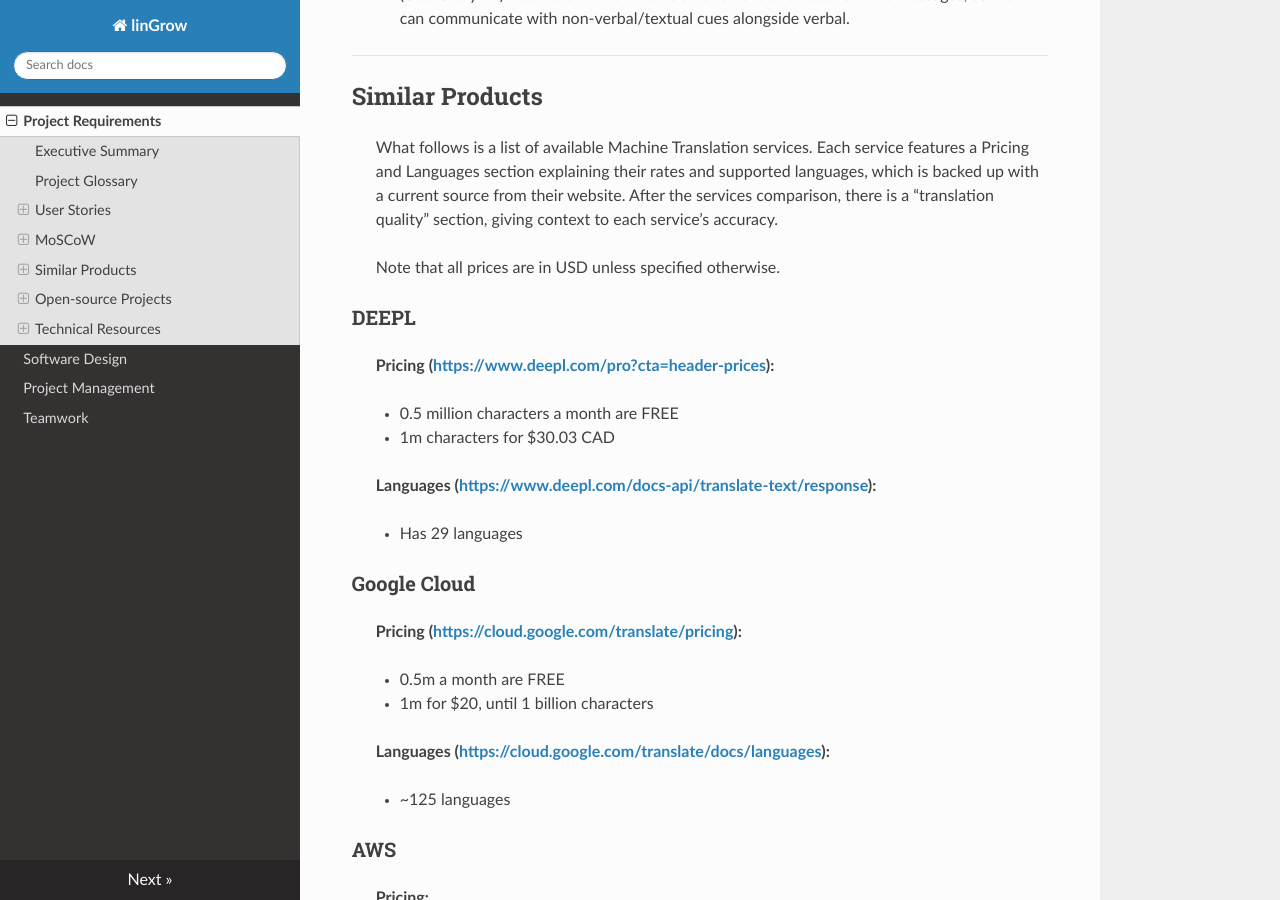
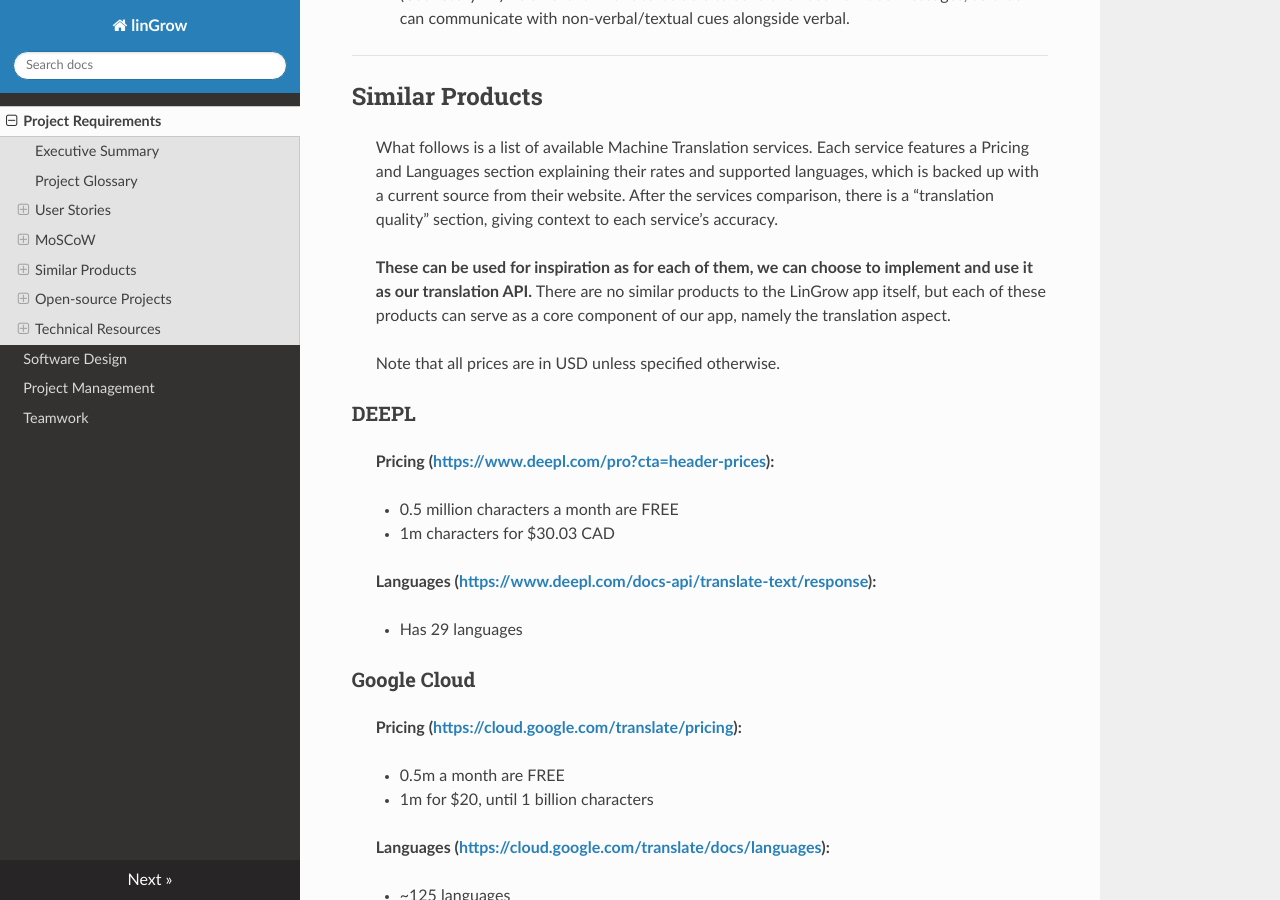
Before and after one commit to UAlbertaSu/linGrow, an MkDocs documentation site: the page built from docs/index.md, in a window 1280 px wide and 900 px high, scrolled down 9882 px. Built offline with MkDocs 1.6.1, drawn with Linux system fonts in a browser that asks for light colours; nearby versions of some CDN libraries.

Commit message:
Updated Similar Products with inspiration from Kevin

```diff
--- a/docs/index.md
+++ b/docs/index.md
@@ -345,6 +345,8 @@
 
 > What follows is a list of available Machine Translation services. Each service features a Pricing and Languages section explaining their rates and supported languages, which is backed up with a current source from their website. After the services comparison, there is a “translation quality” section, giving context to each service’s accuracy.
 >
+> **These can be used for inspiration as for each of them, we can choose to implement and use it as our translation API.** There are no similar products to the LinGrow app itself, but each of these products can serve as a core component of our app, namely the translation aspect.
+>
 > Note that all prices are in USD unless specified otherwise.
 
 ### DEEPL
```
